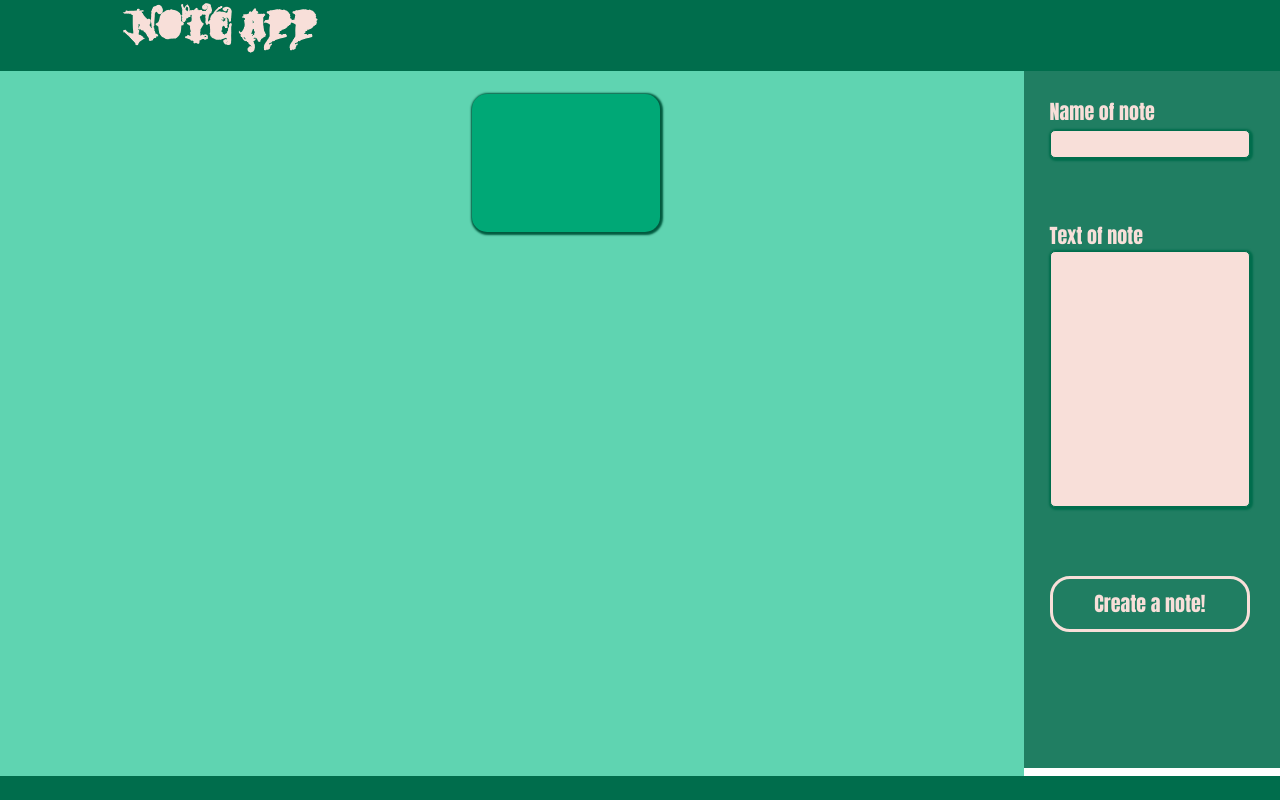
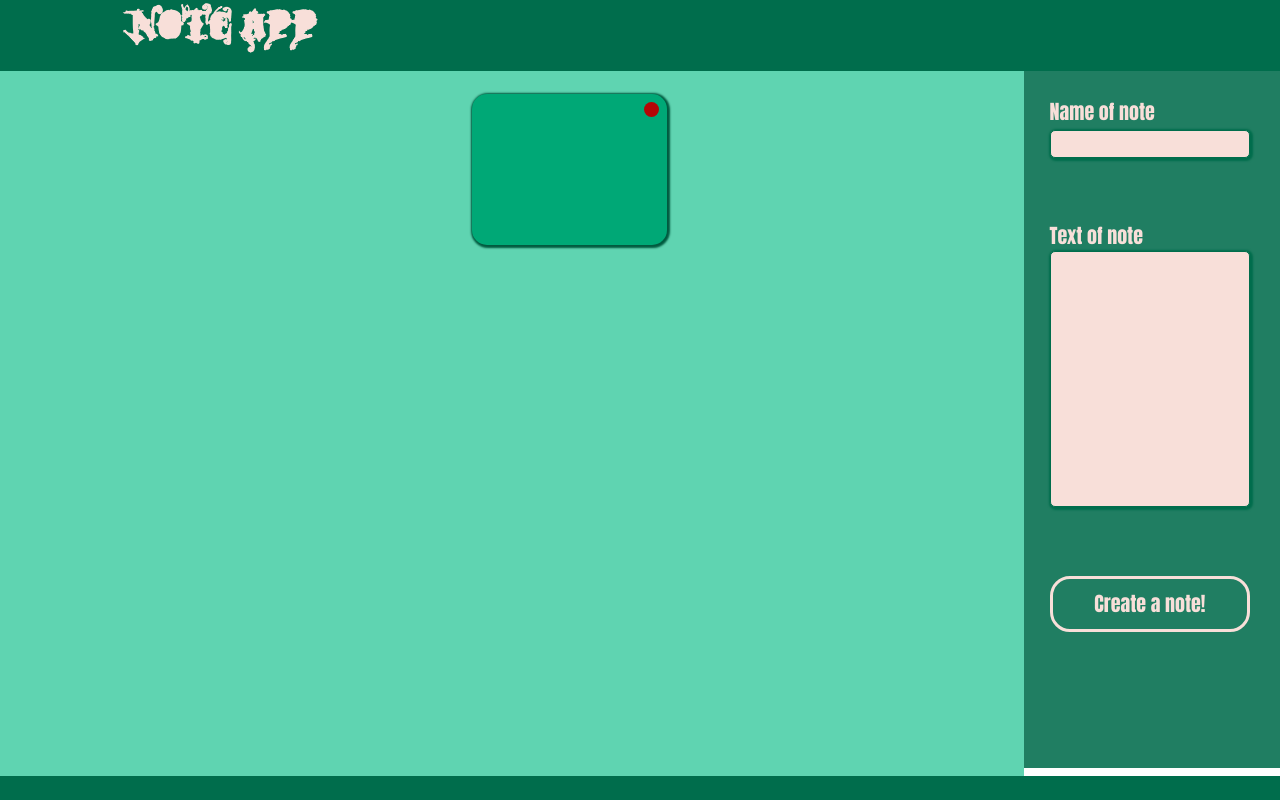
Before and after one commit to DarkKnazz/Portfolio, a plain HTML site: page Note_App/index.html in a window 1280 px wide. Both pictures are taken after a click on the element "Create a note!". Drawn offline with nearby package versions, Linux system fonts and the light colour scheme.

Commit message:
Final version of front-end of my app

```diff
--- a/Note_App/index.css
+++ b/Note_App/index.css
@@ -91,7 +91,7 @@ textarea#textInput{
   text-align: center;
   line-height: 50px;
   height: 50px;
-  transition: background-color 0.6s, border 0.6s, color 0.6s, box-shdow 1.2s;
+  transition: background-color 0.6s, border 0.6s, color 0.6s, box-shadow 0.6s;
 }
 
 #submitButton:hover{
@@ -102,8 +102,8 @@ textarea#textInput{
 }
 
 .drag1{
-  height: 100px;
-  width: 150px;
+  height: 120px;
+  width: 160px;
   border-radius: 15px;
   font-size: 16px;
   font-weight: bold;
@@ -111,10 +111,30 @@ textarea#textInput{
   background-color: #00A876;
   box-shadow: 1px 1px 2px 2px #015a3f;
   text-align: left;
-  display: inline-block;
+  display: none;
   color: #F8DFD9;
   position: absolute;
-  padding: 1.5%;
+  word-wrap:break-word;
+  padding: 1.2%;
+  padding-right: 1.5%;
+}
+
+.exBut{
+  background-color: #b40606;
+  position:absolute;
+  top: 8px;
+  right: 8px;
+  width: 15px;
+  height: 15px;
+  border-radius: 50%;
+  transition: height 0.6s, border 0.6s, width 0.6s, background-color 1.2s;
+}
+
+.exBut:hover{
+  cursor: pointer;
+  width: 20px;
+  height: 20px;
+  background-color: #efefef;
 }
 
 .textBlock{
--- a/Note_App/main.js
+++ b/Note_App/main.js
@@ -4,23 +4,42 @@
 //3 - #00A876
 //4 - #207E62
 //5 - #006D4C
+var countNote = 0;
+
 $(function() {
   $( ".drag1" ).draggable();
 });
 
 $("#submitButton").click(function(){
+  countNote++;
   var numLeft = Math.random() * (850) + 20;
   var numTop = Math.random() * 380 + 90;
   var strLeft = numLeft.toFixed() + "px";
   var strTop = numTop.toFixed() + "px";
   var t = $("<div class='drag1' class='ui-widget-content'></div>");
+  var innerButton = $("<div class='exBut'></div>");
 
-  var data = $("#headerInput").val();
-  $(t).html(data.toUpperCase());
+  $(t).attr("id",countNote.toString());
+  var head_Row = $("#headerInput").val();
+  var main_Text = $("#textInput").val();
+  $(t).html(head_Row.toUpperCase() + "\n" + main_Text);
   $(t).css("left", strLeft);
   $(t).css("top", strTop);
   $("section").append(t);
+
+  $(innerButton).attr("id", countNote.toString() + "_but");
+  $(innerButton).attr("onclick", "func1(id)");
+  $(t).append(innerButton);
+
   $(".drag1").draggable();
+  $(".drag1").fadeIn(500);
   $("#headerInput").val('');
   $("#textInput").val('');
 });
+
+function func1(count){
+  var str = "#"+ count.split("_")[0];
+  console.log(str);
+  $(str).fadeOut(500);
+  setTimeout(function(){$(str).remove();}, 1000);
+}
```
